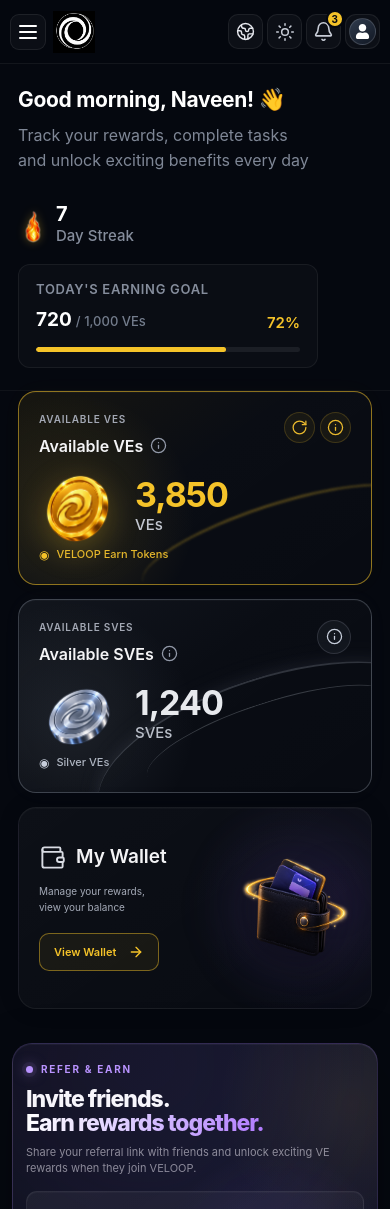
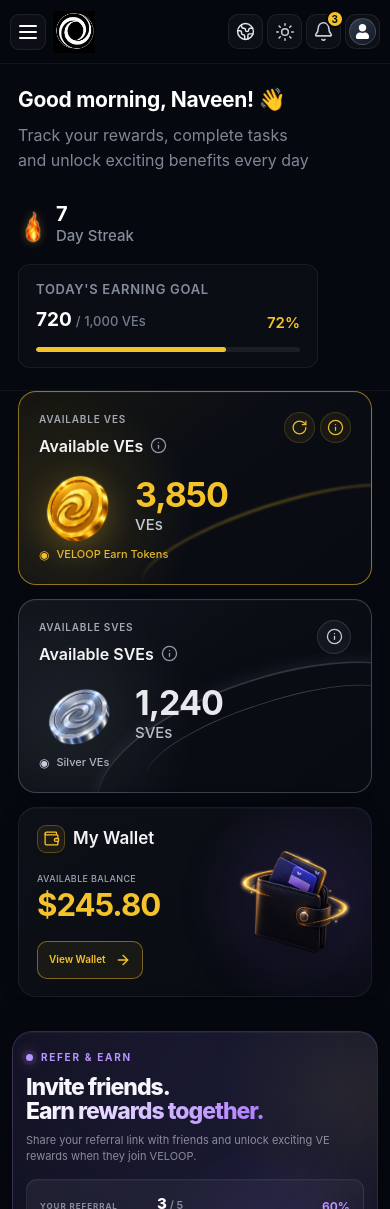
Before and after one commit to SANAPARVEEN-cmd/veloop-rewards-home-page-, a React (Vite) app: page / in a window 390 px wide. Shown: the top 1209 px of the page. Built offline with nearby package versions, Linux system fonts and the light colour scheme.

Commit message:
make walletcard section more attractive

```diff
--- a/src/components/home/WalletCard.jsx
+++ b/src/components/home/WalletCard.jsx
@@ -17,18 +17,22 @@
                 <div className={styles.textContent}>
 
                     <div className={styles.heading}>
-                        <Wallet size={27} strokeWidth={1.7} />
+                        <span className={styles.headingIcon}>
+                            <Wallet size={17} strokeWidth={1.8} />
+                        </span>
 
                         <h2>My Wallet</h2>
                     </div>
 
-                    <p>
-                        Manage your rewards,
-                        <br />
-                        view your balance
-                    </p>
+                    <div className={styles.balanceBlock}>
+                        <span className={styles.balanceLabel}>Available balance</span>
+                        <p className={styles.balance}>
+                            ${balance.toFixed(2)}
+                        </p>
+                    </div>
 
                     <button
+                        type="button"
                         className={styles.button}
                         onClick={onViewWallet}
                     >
--- a/src/components/home/WalletCard.module.css
+++ b/src/components/home/WalletCard.module.css
@@ -1,7 +1,7 @@
 .card {
     position: relative;
     min-height: 205px;
-    padding: 22px 24px;
+    padding: 20px 22px;
     box-sizing: border-box;
 
     overflow: hidden;
@@ -42,13 +42,12 @@
     z-index: 1;
 
     display: flex;
-    align-items: center;
+    align-items: stretch;
     justify-content: space-between;
 
     height: 100%;
-    min-height: 160px;
 
-    gap: 10px;
+    gap: 16px;
 }
 
 .textContent {
@@ -58,35 +57,71 @@
 
     min-width: 0;
     flex: 1;
+
+    justify-content: space-between;
+    gap: 12px;
 }
 
 .heading {
     display: flex;
     align-items: center;
-    gap: 10px;
+    gap: 9px;
 
     color: #f3f3f5;
 }
 
-.heading svg {
-    color: #d9dce4;
+.headingIcon {
+    width: 30px;
+    height: 30px;
+
+    display: inline-flex;
+    align-items: center;
+    justify-content: center;
+
+    border: 1px solid rgba(245, 195, 41, 0.28);
+    border-radius: 9px;
+
+    color: #f5c329;
+    background: rgba(245, 195, 41, 0.08);
+}
+
+.headingIcon svg {
+    color: currentColor;
 }
 
 .heading h2 {
     margin: 0;
 
-    font-size: 21px;
+    font-size: 18px;
     font-weight: 600;
     white-space: nowrap;
 }
 
-.textContent p {
-    margin: 12px 0 18px;
+.balanceBlock {
+    display: flex;
+    flex-direction: column;
+    gap: 4px;
+}
 
-    color: #a4aab7;
+.balanceLabel {
+    color: #9da5b5;
 
-    font-size: 11px;
-    line-height: 1.6;
+    font-size: 10px;
+    font-weight: 500;
+    letter-spacing: 0.35px;
+    text-transform: uppercase;
+}
+
+.balance {
+    margin: 0;
+
+    color: #f5c329;
+
+    font-size: clamp(28px, 2.4vw, 39px);
+    font-weight: 700;
+    line-height: 1;
+    letter-spacing: -1px;
+    overflow-wrap: anywhere;
 }
 
 /* BUTTON */
@@ -94,9 +129,12 @@
 .button {
     display: flex;
     align-items: center;
-    gap: 12px;
+    justify-content: center;
+    gap: 9px;
 
-    padding: 11px 17px;
+    width: fit-content;
+    min-height: 38px;
+    padding: 9px 13px;
 
     border: 1px solid rgba(245, 195, 41, 0.45);
     border-radius: 10px;
@@ -135,8 +173,8 @@
 .imageWrapper {
     position: relative;
 
-    width: 145px;
-    height: 155px;
+    width: 148px;
+    min-height: 160px;
 
     display: flex;
     align-items: center;
@@ -183,24 +221,65 @@
 
 @media (max-width: 650px) {
     .card {
-        min-height: 200px;
-        padding: 20px;
+        min-height: 190px;
+        padding: 17px 18px;
+    }
+
+    .content {
+        gap: 10px;
+    }
+
+    .textContent {
+        gap: 9px;
+    }
+
+    .heading {
+        gap: 8px;
+    }
+
+    .headingIcon {
+        width: 28px;
+        height: 28px;
     }
 
     .heading h2 {
-        font-size: 19px;
+        font-size: 17px;
+    }
+
+    .balance {
+        font-size: clamp(27px, 8vw, 34px);
     }
 
     .imageWrapper {
-        width: min(30vw, 120px);
-        height: min(33vw, 130px);
+        width: min(34vw, 122px);
+        min-height: 145px;
     }
 
-    .textContent p {
-        font-size: 10px;
+    .balanceLabel {
+        font-size: 9px;
     }
 
     .button {
-        padding: 10px 14px;
+        padding: 9px 11px;
+        font-size: 10px;
     }
 }
+
+@media (max-width: 375px) {
+    .card {
+        padding: 16px;
+    }
+
+    .content {
+        gap: 6px;
+    }
+
+    .imageWrapper {
+        width: 98px;
+        min-height: 132px;
+    }
+
+    .button {
+        gap: 6px;
+    }
+}
```
